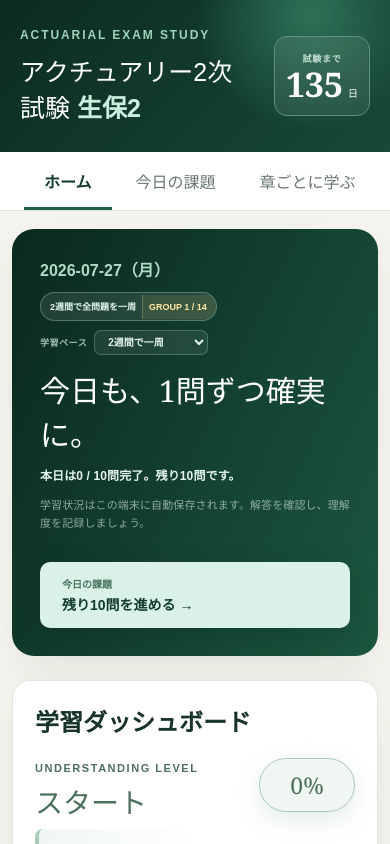
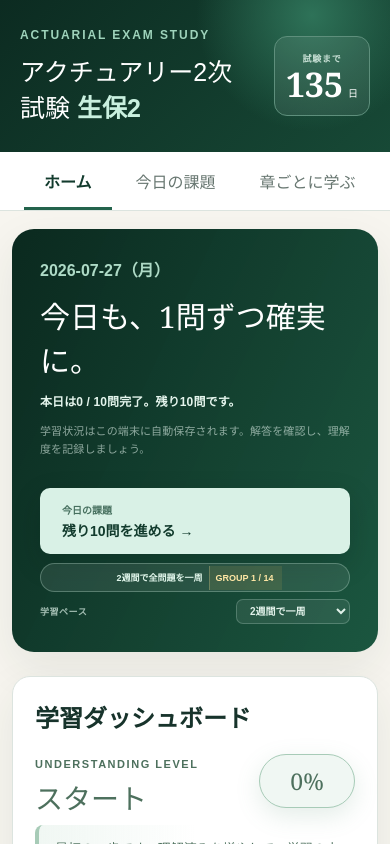
Before and after one commit to yoshi123027-del/actuary-app-seiho2, a Next.js app in the folder vercel/: page / in a window 390 px wide. Shown: the top 844 px of the page. Built offline with nearby package versions, Linux system fonts and the light colour scheme.

Commit message:
Move study pace settings below the daily task
* Move study pace controls below the daily task button

* Align compact study pace controls below the task button

```diff
--- a/vercel/app/globals.css
+++ b/vercel/app/globals.css
@@ -39,6 +39,9 @@ main { width: min(1180px, calc(100% - 40px)); margin: 36px auto 80px; }
 .daily-cycle-badge span { padding: 7px 0 7px 12px; font-size: 11px; font-weight: 800; white-space: nowrap; }
 .daily-cycle-badge strong { padding: 7px 12px 7px 9px; color: #ffe7a5; background: rgba(215, 181, 87, .12); border-left: 1px solid rgba(255, 231, 165, .24); font-size: 11px; white-space: nowrap; }
 .hero .daily-task-progress-copy { margin-top: 0; color: #e5f5ed; font-size: 13px; font-weight: 800; }
+.daily-task-actions { width: 220px; flex: 0 0 220px; display: flex; flex-direction: column; align-items: stretch; }
+.daily-task-actions .daily-cycle-badge { width: 100%; margin-top: 10px; justify-content: center; }
+.daily-task-actions .assignment-mode-select { width: 100%; margin-top: 7px; justify-content: space-between; }
 .daily-task-button { min-width: 190px; display: flex; align-items: flex-start; flex-direction: column; gap: 3px; text-align: left; box-shadow: 0 10px 28px rgba(5, 28, 20, .18); transition: transform .18s ease, box-shadow .18s ease; }
 .daily-task-button:hover, .daily-task-button:focus-visible { transform: translateY(-2px); box-shadow: 0 14px 32px rgba(5, 28, 20, .24); outline: none; }
 .daily-task-button span { color: #47705f; font-size: 10px; font-weight: 800; }
@@ -215,6 +218,8 @@ footer { padding: 34px; color: #9cb3aa; text-align: center; background: var(--gr
   .daily-cycle-badge span { padding-left: 9px; font-size: 9px; }
   .daily-cycle-badge strong { padding-right: 9px; padding-left: 6px; font-size: 9px; }
   .hero .daily-task-progress-copy { font-size: 12px; }
+  .daily-task-actions { width: 100%; flex-basis: auto; }
+  .daily-task-actions .daily-cycle-badge { margin-top: 9px; }
   .daily-task-button { min-width: 0; }
   .assignment-mode-select { margin-top: 9px; }
   .assignment-mode-select select { width: auto; padding-top: 5px; padding-bottom: 5px; }
--- a/vercel/app/page.js
+++ b/vercel/app/page.js
@@ -821,8 +821,6 @@ export default function Home() {
             <section className={`hero daily-hero ${todayComplete ? "is-complete" : "has-pending"}`}>
               <div>
                 <span className="today">{today.iso}（{today.weekday}）</span>
-                <div className="daily-cycle-badge"><span>{assignmentModeLabel}</span><strong>{assignmentDayLabel}</strong></div>
-                <AssignmentModeSelect mode={assignmentMode} onChange={changeAssignmentMode} />
                 <h2>{todayComplete ? "今日の課題、完了です。" : "今日も、1問ずつ確実に。"}</h2>
                 <p className="daily-task-progress-copy">
                   {todayComplete
@@ -831,6 +829,7 @@ export default function Home() {
                 </p>
                 <p>学習状況はこの端末に自動保存されます。解答を確認し、理解度を記録しましょう。</p>
               </div>
+              <div className="daily-task-actions">
                 <button
                   className={`daily-task-button ${todayComplete ? "is-complete" : ""}`}
                   onClick={() => openQuestion(nextTodayQuestion?.id || "", "今日の課題")}
@@ -838,6 +837,9 @@ export default function Home() {
                   <span>{todayComplete ? "本日分完了" : "今日の課題"}</span>
                   <strong>{todayComplete ? "もう一度確認する →" : `残り${todayRemaining}問を進める →`}</strong>
                 </button>
+                <div className="daily-cycle-badge"><span>{assignmentModeLabel}</span><strong>{assignmentDayLabel}</strong></div>
+                <AssignmentModeSelect mode={assignmentMode} onChange={changeAssignmentMode} />
+              </div>
             </section>
             <section className="surface"><h2>学習ダッシュボード</h2><Dashboard
               questions={questions}
```
Lines whose indentation alone changed are shown as unchanged.
